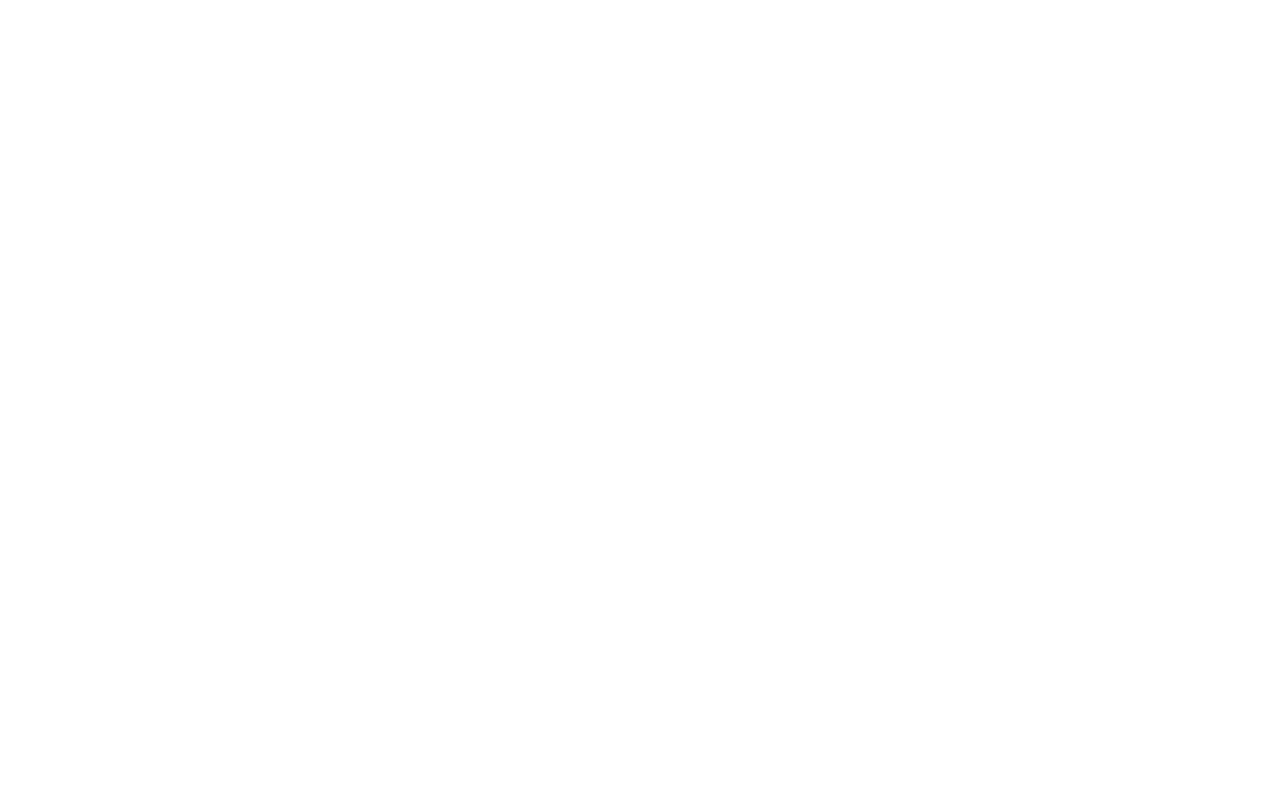
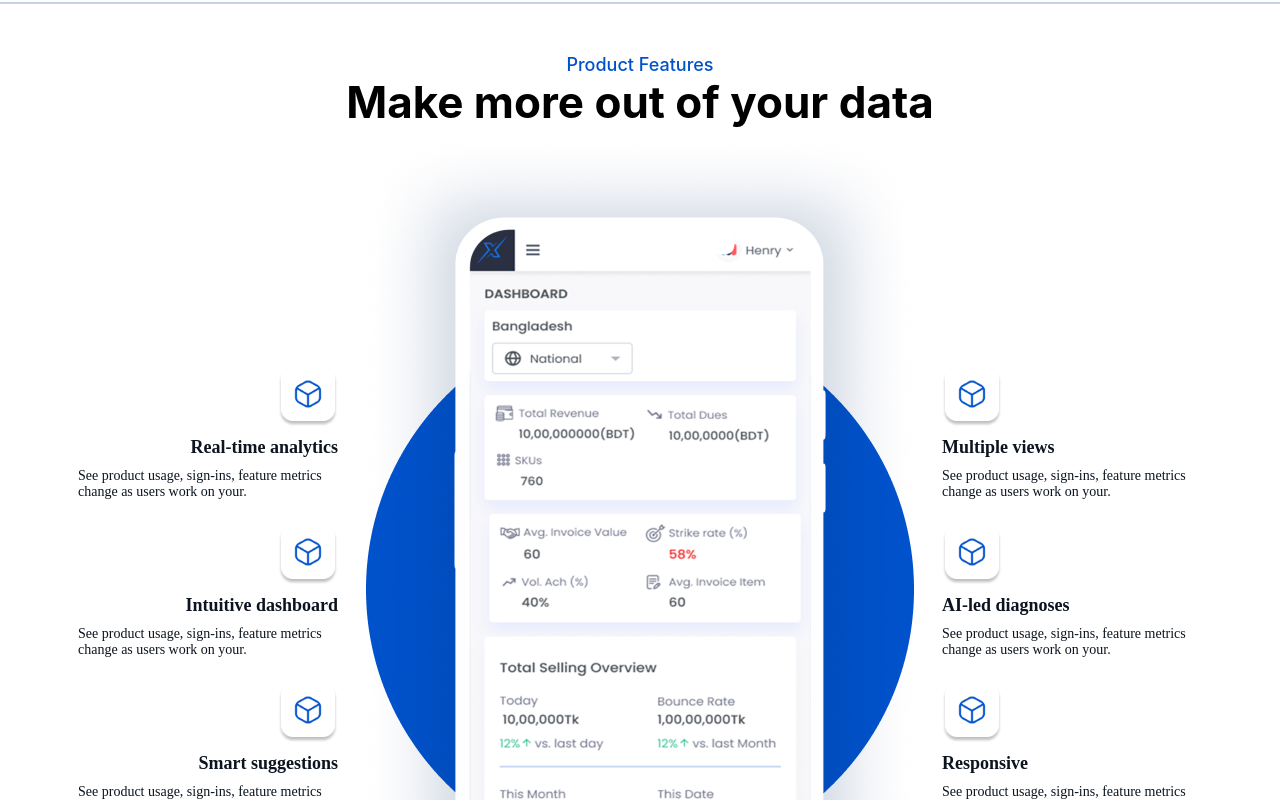
Before and after one commit to kamruzzaman-dev/MAACTASK, a React (Vite) app: page / in a window 1280 px wide. Shown: the part 1620-2420 px from the top of the page. Before the commit the page ends 1524 px from the top, so only its background shows below. Built offline with nearby package versions, Linux system fonts and the light colour scheme.

Commit message:
design: Product Features done

```diff
--- /dev/null
+++ b/src/component/landingPageComponent/ProductFeatures.tsx
@@ -0,0 +1,109 @@
+import productFeatures from '../../assets/logo/productFeatures.png';
+import mobileFeature from '../../assets/image/mobileFeature.png';
+
+const ProductFeatures = () => {
+    return (
+        <div style={{ minHeight: "100vh", paddingTop: "100px" }}>
+            <hr style={{ border: "1px solid #C2D2EB" }} />
+            <div style={{ paddingTop: "50px", width: "100%", display: "flex", flexDirection: "column", justifyContent: "center" }}>
+                <p style={{
+                    textAlign: "center",
+                    fontSize: "18px",
+                    fontStyle: "normal",
+                    fontWeight: "500",
+                    color: "#0052CC"
+                }}>Product Features</p>
+                <h2 style={{
+                    textAlign: "center",
+                    fontSize: "44px",
+                    fontStyle: "normal",
+                    fontWeight: "700",
+                }}>Make more out of your data</h2>
+            </div>
+
+
+            <div style={{ display: "flex", gap: "10px", alignItems: "center", justifyContent: "center" }}>
+                <div style={{ display: "flex", flexDirection: "column", gap: "5px" }}>
+                    <FeaturesLeft title={'Real-time analytics'} />
+                    <FeaturesLeft title={'Intuitive dashboard'} />
+                    <FeaturesLeft title={'Smart suggestions'} />
+                </div>
+                <div>
+                    <img src={mobileFeature} alt="mobileFeature" />
+                </div>
+                <div style={{ display: "flex", flexDirection: "column", gap: "5px" }}>
+                    <FeaturesRight title={'Multiple views'} />
+                    <FeaturesRight title={'AI-led diagnoses'} />
+                    <FeaturesRight title={'Responsive'} />
+                </div>
+            </div>
+
+        </div>
+    );
+};
+
+export default ProductFeatures;
+
+const FeaturesRight = ({ title }: { title: string }) => {
+    return (<div>
+        <div style={{
+            padding: "10px",
+            display: "flex",
+            flexDirection: "column",
+            gap: "10px",
+            maxWidth: "280px",
+            justifyContent: "flex-end",
+            justifyItems: "end",
+        }}>
+            <img style={{ width: "60px" }} src={productFeatures} alt="productFeatures" />
+            <p style={{
+                color: "#0B141F",
+                fontFamily: "Manrope",
+                fontSize: "18px",
+                fontStyle: "normal",
+                fontWeight: "800",
+            }}>{title}</p>
+            <p style={{
+                color: "#0B141F",
+                fontFamily: "Manrope",
+                fontSize: "14px",
+                fontStyle: "normal",
+                fontWeight: "500",
+            }}>See product usage, sign-ins, feature metrics change as users work on your.</p>
+        </div>
+    </div>
+    )
+}
+
+
+const FeaturesLeft = ({ title }: { title: string }) => {
+    return (<div>
+        <div style={{
+            padding: "10px",
+            display: "flex",
+            flexDirection: "column",
+            gap: "10px",
+            maxWidth: "280px",
+            justifyContent: "flex-end",
+            justifyItems: "end",
+        }}>
+            <img style={{ width: "60px", alignSelf: 'end' }} src={productFeatures} alt="productFeatures" />
+            <p style={{
+                color: "#0B141F",
+                fontFamily: "Manrope",
+                fontSize: "18px",
+                fontStyle: "normal",
+                fontWeight: "800",
+                alignSelf: 'end'
+            }}>{title}</p>
+            <p style={{
+                color: "#0B141F",
+                fontFamily: "Manrope",
+                fontSize: "14px",
+                fontStyle: "normal",
+                fontWeight: "500",
+                alignSelf: 'end'
+            }}>See product usage, sign-ins, feature metrics change as users work on your.</p>
+        </div>
+    </div>)
+}
--- a/src/component/landingPageComponent/TabletAndMobileShowing.tsx
+++ b/src/component/landingPageComponent/TabletAndMobileShowing.tsx
@@ -3,7 +3,7 @@
 
 const TabletAndMobileShowing = () => {
     return (
-        <div style={{ height: "100vh" }}>
+        <div style={{ paddingBottom: "50px" }}>
             <div className="main-container" style={{
 
                 position: "relative",
@@ -15,7 +15,6 @@
                 }} src={tablet} alt="Logo" />
                 <img style={{ position: "absolute", bottom: "-50px", right: "200px" }} src={phone} alt="Logo" />
             </div>
-            <hr style={{ margin: "50px 0px", border: "1px solid #C2D2EB" }} />
         </div>
 
     );
--- a/src/pages/LandingPage/index.tsx
+++ b/src/pages/LandingPage/index.tsx
@@ -1,4 +1,5 @@
 import Hero from "../../component/landingPageComponent/Hero";
+import ProductFeatures from "../../component/landingPageComponent/ProductFeatures";
 import TabletAndMobileShowing from "../../component/landingPageComponent/TabletAndMobileShowing";
 
 const LandingPage = () => {
@@ -6,6 +7,7 @@
     <div>
       <Hero />
       <TabletAndMobileShowing />
+      <ProductFeatures />
     </div>
   );
 };
```
Also changed, not shown: src/assets/image/mobileFeature.png (added), src/assets/logo/productFeatures.png (added).
